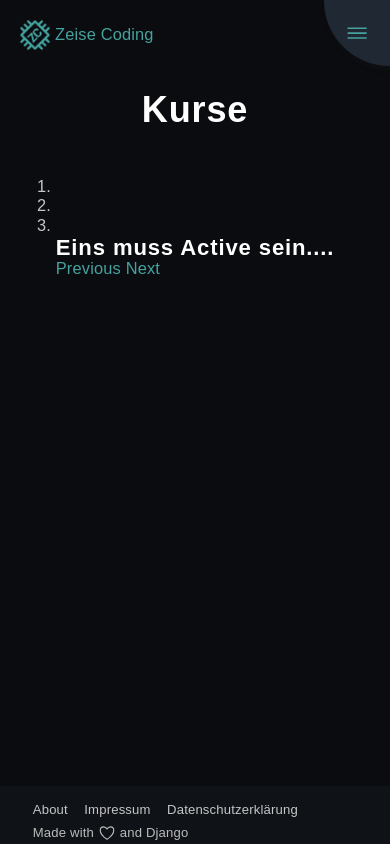
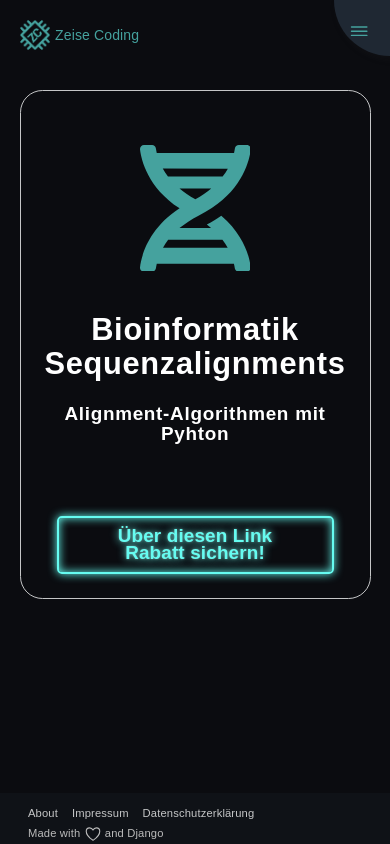
Before and after one commit to CharliesCodes/zeise-coding-blog, a Django app: page /courses/ in a window 390 px wide. Run offline with Django 4.2, Linux system fonts and the light colour scheme; data that the repository does not hold is empty; some libraries are stand-ins or nearby versions.

Commit message:
adds courses page

```diff
--- a/app/blog/templates/blog_home.html
+++ b/app/blog/templates/blog_home.html
@@ -27,14 +27,14 @@ Zeise Coding Blog - Python für Anfänger und Fortgeschrittene
             </li>
         {% endfor %}
     </ul>
-    <div class="categories__menu__searchbar">
+    {% comment %} TODO {% endcomment %}
+    {% comment %} <div class="categories__menu__searchbar">
         <form class="categories__menu__searchbar__form" method="POST" action="{% url 'search-post' %}">
             {% csrf_token %}
             <input class="search-input" type="search" placeholder="Search Post" aria-label="Search" name="post-search-input" required>
             <ion-icon name="search" class="fa"></ion-icon>
         </form>
-    </div>
-    {% comment %} <hr class ="center" style="width: 90%; margin-top:2rem;"> {% endcomment %}
+    </div> {% endcomment %}
 </div>
 {% endif %}
 
--- a/app/courses/templates/courses_home.html
+++ b/app/courses/templates/courses_home.html
@@ -14,107 +14,16 @@ Zeise Coding Kurse
 
 
 {% block content %}
+<div class="card course-card">
+    <div class="card-body">
+        <svg id="dna-icon" xmlns="http://www.w3.org/2000/svg" viewBox="0 0 448 512"><!--! Font Awesome Pro 6.1.2 by @fontawesome - https://fontawesome.com License - https://fontawesome.com/license (Commercial License) Copyright 2022 Fonticons, Inc. --><path d="M.1193 494.1c-1.125 9.5 6.312 17.87 15.94 17.87l32.06 .0635c8.125 0 15.21-5.833 16.21-13.83c.7501-4.875 1.869-11.17 3.494-18.17h312c1.625 6.875 2.904 13.31 3.529 18.18c1.125 7.1 7.84 13.94 15.97 13.82l32.46-.0625c9.625 0 17.12-8.374 15.99-17.87c-4.625-37.87-25.75-128.1-119.1-207.7c-17.5 12.37-36.98 24.37-58.48 35.49c6.25 4.625 11.56 9.405 17.06 14.15H159.7c21.25-18.12 47.03-35.63 78.65-51.38c172.1-85.5 203.7-218.8 209.5-266.7c1.125-9.5-6.297-17.88-15.92-17.88L399.6 .001c-8.125 0-14.84 5.832-15.96 13.83c-.7501 4.875-1.869 11.17-3.369 18.17H67.74C66.24 25 65.08 18.81 64.33 13.81C63.21 5.813 56.48-.124 48.36 .001L16.1 .1338c-9.625 0-17.09 8.354-15.96 17.85c5.125 42.87 31.29 153.8 159.9 238.1C31.55 340.3 5.245 451.2 .1193 494.1zM223.9 219.7C198.8 205.9 177.6 191.3 159.7 176h128.5C270.4 191.3 249 206.1 223.9 219.7zM355.1 96c-5.875 10.37-12.88 21.12-21 31.1H113.1c-8.25-10.87-15.3-21.63-21.05-32L355.1 96zM93 415.1c5.875-10.37 12.74-21.13 20.87-32h219.4c8.375 10.87 15.48 21.63 21.23 32H93z"/></svg>
+        <h1 style="margin-top:30px">Bioinformatik Sequenzalignments</h1>
+        <h2 style="margin-top:10px">Alignment-Algorithmen mit Pyhton</h2>
+        <a href="https://www.udemy.com/course/draft/4628552/?referralCode=5DC0BAD516F5DE224232" target="_blank" class="neon-button btn-courses" style="margin-top:60px">Über diesen Link Rabatt sichern!</a>
 
-<div class="container">
-
-    <h1 style="margin-bottom: 3.5rem; text-align:center;">Kurse</h1>
-
-    {% comment %} {% if categories_menu %}
-        <div class="flex-container wrap center btn-group-wrap" role="group" aria-label="Basic example" style="margin-bottom: 5rem">
-            {% for item in categories_menu %}
-                <a href="{% url 'category' item|slugify %}" class="btn-blog-category btn">{{ item|title }}</a>
-            {% endfor %}
-            <div class="input-groupcenter">
-                <form class="form-inline my-2 my-lg-0" method="POST" action="{% url 'search-post' %}">
-                    {% csrf_token %}
-                    <input class=" form-control mr-sm-1 search-input" type="search" placeholder="Search Post" aria-label="Search" name="post-search-input">
-                    <button class="btn btn-search" type="submit">Search</button>
-                </form>
-            </div>
-
-            <hr class ="center" style="width: 90%; margin-top:2rem;">
-        </div>
-    {% endif %} {% endcomment %}
-
-    {% comment %} {% if user.is_authenticated %}
-        <div class="center">
-            <a href="{% url 'add-post' %}" class="btn">Add Post</a>
-            <a href="{% url 'add-category' %}" class="btn">Add Category</a>
-        </div>
-    {% endif %} {% endcomment %}
-
-
-    {% comment %} <div class="col">
-        <!-- Pinned Blog Entries Column -->
-        <div class="flex-container wrap center" style="width: 100%;">
-            {% for post in pinned_posts %}
-            <div class="card mb-4 border-card post-card" style="margin-bottom: 3.5rem !important">
-                <div class="card-body">
-                    <div>
-                        <ion-icon name="star-outline" id="star-icon"></ion-icon>
-                    </div>
-                    <h2 class="card-title">{{ post.title }}</h2>
-                    <p class="card-text text-muted h6">
-                        {% for category in post.categories.all %}
-                            <a href="{% url 'category' category|slugify %}"> {{ category|title }}</a> |
-                        {% endfor %}
-                        {{ post.author.first_name|title }} {{ post.author.last_name|title }} - {{ post.created_on.date}}
-                        {% if user.is_authenticated and user.id == post.author.id %}
-                            <a href="{% url 'edit-post' post.slug  %}">Edit</a> | <a href="{% url 'delete-post' post.slug  %}">Delete</a>
-                        {% endif %}
-                    </p>
-                    <p class="card-text">{{ post.snippet|safe }}</p>
-                    <a href="{% url 'post-detail' post.slug  %}" class="read-more-btn btn" style="text-align:center;display:block;">Zum Beitrag</a>
-                </div>
-            </div>
-            {% endfor %}
-        </div>
-    </div> {% endcomment %}
-
-
-<div id="carouselExampleIndicators" class="carousel slide" data-ride="carousel">
-  <ol class="carousel-indicators">
-    <li data-target="#carouselExampleIndicators" data-slide-to="0" class="active"></li>
-    <li data-target="#carouselExampleIndicators" data-slide-to="1"></li>
-    <li data-target="#carouselExampleIndicators" data-slide-to="2"></li>
-  </ol>
-  <div class="carousel-inner">
-    <div class="carousel-item active">
-      <h2>Eins muss Active sein....</h2>
     </div>
-    {% for course in course_list %}
-    <div class="carousel-item">
-            <div class="card mb-4 border-card course-card" style="margin-bottom: 3.5rem !important">
-                <div class="card-body">
-                    <h2 class="card-title">{{ course.title }}</h2>
-                    <p class="card-text text-muted h6">
-                        {% for category in course.categories.all %}
-                            <a href="{% url 'category' category|slugify %}"> {{ category|title }}</a> |
-                        {% endfor %}
-                        {{ course.author.first_name|title }} {{ course.author.last_name|title }} - {{ course.created_on.date}}
-                        {% comment %} {% if user.is_authenticated and user.id == course.author.id %}
-                            <a href="{% url 'edit-course' course.slug  %}">Edit</a> | <a href="{% url 'delete-course' course.slug  %}">Delete</a>
-                        {% endif %} {% endcomment %}
-                    </p>
-                    <p class="card-text">{{ course.snippet|safe }}</p>
-                    {% comment %} <a href="{% url 'course-detail' course.slug  %}" class="read-more-btn btn" style="text-align:center;display:block;">Zum Beitrag</a> {% endcomment %}
-                </div>
-            </div>
-    </div>
-    {% endfor %}
-
-
-  <a class="carousel-control-prev" href="#carouselExampleIndicators" role="button" data-slide="prev">
-    <span class="carousel-control-prev-icon" aria-hidden="true"></span>
-    <span class="sr-only">Previous</span>
-  </a>
-  <a class="carousel-control-next" href="#carouselExampleIndicators" role="button" data-slide="next">
-    <span class="carousel-control-next-icon" aria-hidden="true"></span>
-    <span class="sr-only">Next</span>
-  </a>
 </div>
 
 
-</div>
 
 {%endblock%}
--- a/app/courses/urls.py
+++ b/app/courses/urls.py
@@ -4,7 +4,6 @@ from . import views
 
 urlpatterns = [
     path("", views.CourseList.as_view(), name="courses-home"),
-
     path("category/<str:category>/", views.category_view, name="course-category"),
     # path("<slug:slug>/", views.PostDetail.as_view(), name="course-detail"),
 
--- a/app/home/templates/home.html
+++ b/app/home/templates/home.html
@@ -24,7 +24,7 @@ Zeise Coding - Blog und Kurse | alles rundum Python
 </div>
 
 <div class="spaced-btns">
-    <a href="{% url 'home' %}" class="neon-button btn-courses"><span id="offset_start">K</span>urs<span id="offset">e</span></a>
+    <a href="{% url 'courses-home' %}" class="neon-button btn-courses"><span id="offset_start">K</span>urs<span id="offset">e</span></a>
     <a href="{% url 'blog-home' %}" class="neon-button btn-blog">Blog</a>
 </div>
 
--- a/app/static/css/base.css
+++ b/app/static/css/base.css
@@ -77,16 +77,12 @@
 html {
   position: relative;
   height: 100%;
-  font-size: 82%;
 }
 
 
 body {
-  min-height: 100vh;
-}
-
-
-body {
+  height: 100%;
+  margin:0;
   display: flex;
   flex-direction: column;
   background: var(--black-color);
@@ -132,53 +128,27 @@ header {
 }
 
 
-.shadow {
-  box-shadow: 0 4px 2px -2px rgba(0, 0, 0, 0.1);
-}
-
-.masthead {
-  background: #3398E1;
-  height: auto;
-  padding-bottom: 15px;
-  box-shadow: 0 16px 48px #E3E7EB;
-  padding-top: 10px;
-}
-
 /* ---------- CONTENT -------------------------*/
 
 
 
 .page-content {
   align-self: center;
-  max-width: 90%;
   display: flex;
   flex-direction: column;
   align-items: center;
   justify-content: center;
+  position: relative;
+  margin-top:5%;
 }
 
-/* For extremely small screen devices (595px and below) */
-@media only screen and (max-width: 595px) {
+/* Medium screen devices (768px and below) */
+@media only screen and (max-width: 768px) {
+  html {
+    font-size: 70%;
+  }
   .page-content {
-    margin-bottom: 20px;
-  }
-
-}
-/* Small screen devices (600px and above) */
-@media only screen and (min-width: 600px) {
-  .page-content {
-    max-width: 85%;
-  }
-}
-
-/* Medium screen devices (768px and above) */
-@media only screen and (min-width: 768px) {
-  html {
-    font-size: 90%;
-  }
-
-  .page-content {
-     max-width: 700px;
+     width: 90%;
      margin-bottom: 50px;
   }
 }
@@ -188,14 +158,11 @@ header {
   html {
     font-size: 100%;
   }
+  .page-content {
+    width: 40%;
+  }
 }
 
-/* Extra big screen devices (1200px and above) */
-@media only screen and (min-width: 1200px) {
-  .page-content {
-
-  }
-}
 
 /*---------------------------------------------
           REUSABLE COMPONENTS
--- /dev/null
+++ b/app/static/css/courses.css
@@ -0,0 +1,77 @@
+
+
+.course-card{
+  width: 60%;
+  height: 700px;
+  cursor: pointer;
+  position: relative;
+  border-radius: 2rem;
+  border: 0.125rem solid var(--gray-color);
+}
+
+.card-body {
+  position: relative;
+  padding: 24px 36px;
+  display: flex;
+  flex-direction: column;
+  gap: 12px;
+  align-items: center;
+  text-align: center;
+}
+
+
+
+
+#dna-icon{
+  margin-top: 30px;
+  width: 40%;
+  fill:#45A29E;
+}
+
+.neon-button {
+  font-size: var(--h2-size);
+  font-weight: bold;
+  border-radius: 20px;
+  padding: 10px 35px;
+  border: 2px solid;
+  display: inline-block;
+  cursor: pointer;
+  text-decoration: none;
+  border-radius: 0.25em;
+  text-shadow: 0 0 0.125em hsl(0 0% 100% / 0.3), 0 0 0.45em currentColor;
+  position: relative;
+  color: var(--light-turquoise-color);
+  border-color: var(--light-turquoise-color);
+  box-shadow: inset 0 0 0.5em 0 var(--light-turquoise-color), 0 0 0.5em 0 var(--light-turquoise-color);
+  animation: border-flicker 10s linear infinite;
+}
+
+
+.neon-button:hover,
+.neon-button:focus {
+  color: rgba(11, 12, 16, 0.7);
+  text-shadow: none;
+  background-color: var(--light-turquoise-color);
+  box-shadow: 0 0 2em 0.5em var(--light-turquoise-color);
+}
+
+.neon-button::after {
+  content: "";
+  position: absolute;
+  top: 0;
+  bottom: 0;
+  left: 0;
+  right: 0;
+  opacity: 0;
+  z-index: -1;
+  transition: opacity 100ms linear;
+}
+
+
+/* Medium screen devices (768px and below) */
+@media only screen and (max-width: 768px) {
+  .course-card{
+    width: 100%;
+    height: 100%;
+  }
+}
--- a/app/static/css/footer.css
+++ b/app/static/css/footer.css
@@ -7,6 +7,8 @@ footer {
     background-color: rgba(31, 40, 51, 0.2);
     color: #bbb;
     line-height: 1.5;
+    bottom:0;
+    margin-top:auto;
 }
 
 footer a {
--- a/app/static/css/home.css
+++ b/app/static/css/home.css
@@ -6,7 +6,6 @@
   justify-content: space-evenly !important;
   margin:auto
 }
-
 
 
 .neon-button {
--- a/app/static/css/navbar.css
+++ b/app/static/css/navbar.css
@@ -1,8 +1,9 @@
 
 .nav {
-    position: relative;
-    justify-content: space-between;
-    padding: 20px;
+  position: relative;
+  justify-content: space-between;
+  padding: 20px;
+  background-color: transparent;
 }
 
 .nav__left {
--- a/app/templates/base.html
+++ b/app/templates/base.html
@@ -1,23 +1,17 @@
 <!DOCTYPE html>
-{% load static %}
-{% load google_analytics_tags %}
-
-<link rel="stylesheet" href="{% static 'css/base.css' %}">
-
 
 <html lang="de">
 
     <head>
+        {% load static %}
+        {% load google_analytics_tags %}
+
+        <link rel="stylesheet" href="{% static 'css/base.css' %}">
         <title>
             {% block title %}
             Zeise Coding
             {% endblock %}
         </title>
-
-        <div style="display:none">
-            <img src="{% google_analytics %}" width="0" height="0" />
-        </div>
-
         <meta name="google" content="notranslate" />
         <meta http-equiv="X-UA-Compatible" content="IE=edge">
         <meta charset="utf-8" />
@@ -44,6 +38,9 @@
         <script nomodule src="https://unpkg.com/ionicons@5.5.2/dist/ionicons/ionicons.js"></script>
         {% block extrahead %}{% endblock %} <!-- Load extra CSS for individual pages -->
     </head>
+    <div style="display:none">
+        <img src="{% google_analytics %}" width="0" height="0" />
+    </div>
 
     <body>
 
@@ -51,7 +48,7 @@
         <!-- Navbar -->
 
 
-        <main class="page-content" style="margin-top:5%" role="main">
+        <main class="page-content" role="main">
             {% block content %}
             <!-- Content -->
             {% endblock content %}
--- a/app/templates/footer.html
+++ b/app/templates/footer.html
@@ -13,7 +13,7 @@
     </ul>
 </footer> {% endcomment %}
 
-<div class="container"></div>
+{% comment %} <div class="container"></div> {% endcomment %}
     <footer>
       <!-- Footer main -->
       {% comment %} <section class="ft-main">
--- a/app/templates/navbar.html
+++ b/app/templates/navbar.html
@@ -29,7 +29,7 @@
             <a href="{% url 'blog-home' %}">Blog</a>
         </li>
         <li>
-            <a href="/">Kurse</a>
+            <a href="{% url 'courses-home' %}">Kurse</a>
         </li>
     </ul>
 
```
